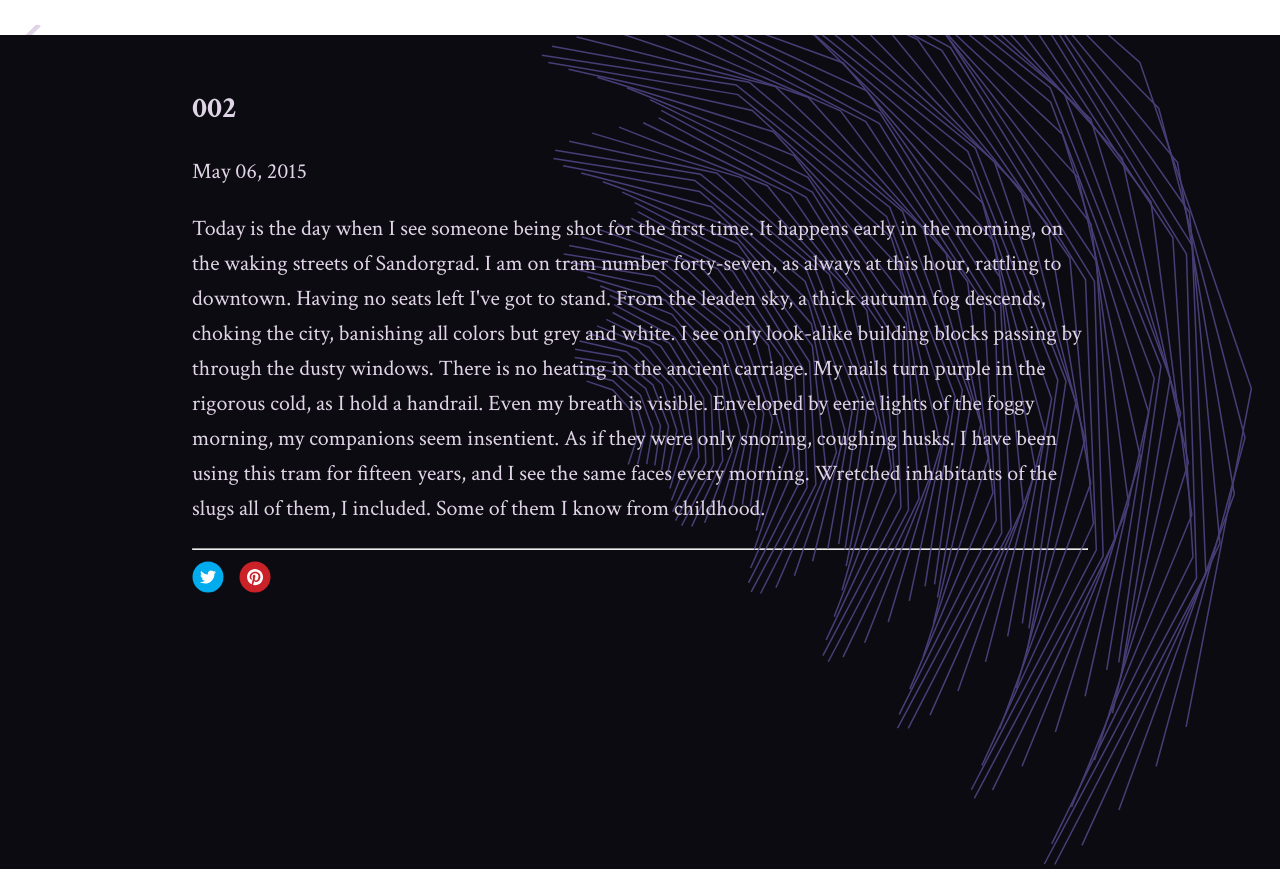
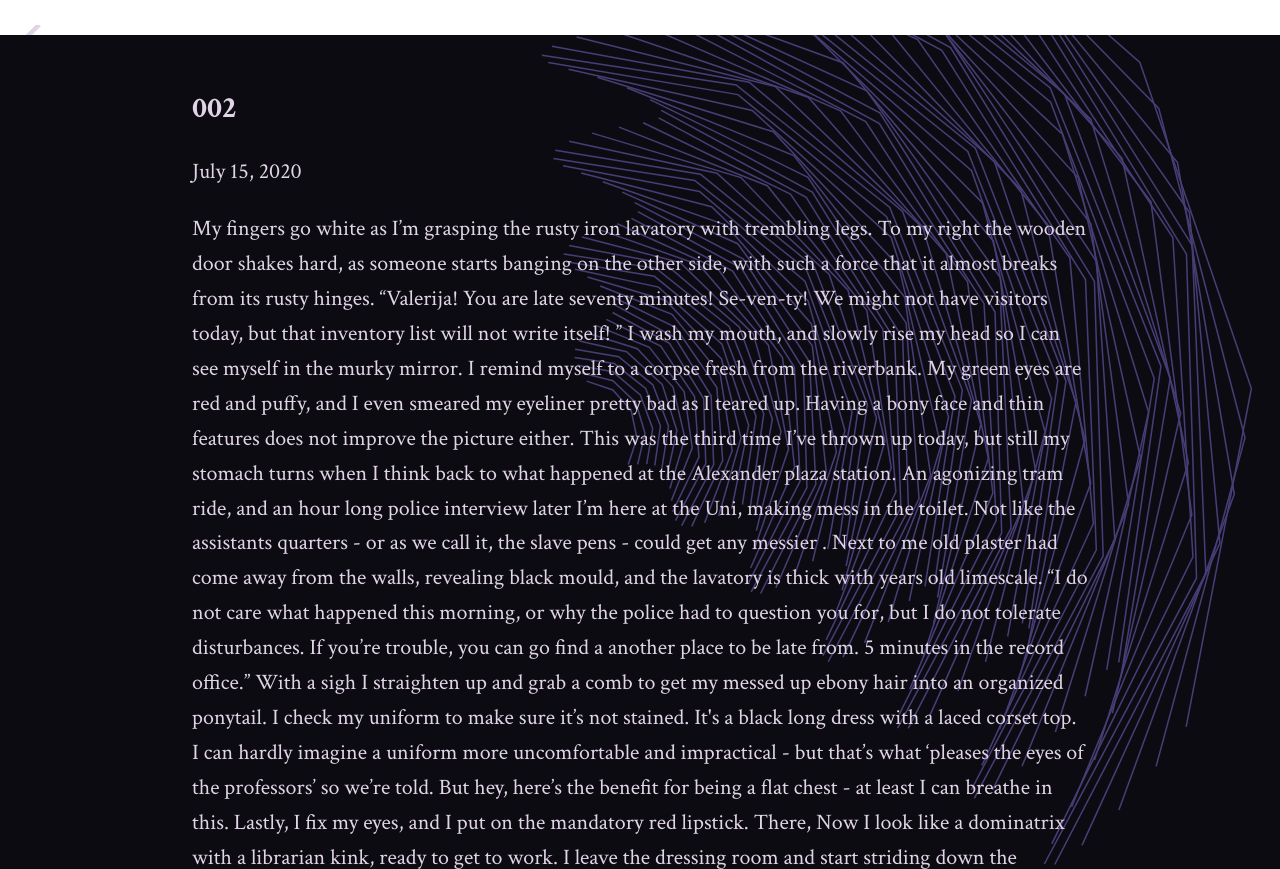
Before and after one commit to rlenkov/malice-novel, a Gatsby site: page /002/ in a window 1280 px wide. Shown: the top 869 px of the page. Built offline with nearby package versions, Linux system fonts and the light colour scheme; Gatsby itself is replaced by a stand-in of ours; a web font is replaced by a local one.

Commit message:
Add preliminary chapter 2

```diff
--- a/content/blog/002/index.md
+++ b/content/blog/002/index.md
@@ -1,7 +1,15 @@
 ---
 title: '002'
-date: '2015-05-06T23:46:37.121Z'
+date: '2020-07-15T22:12:03.284Z'
 ---
 
-Today is the day when I see someone being shot for the first time.
-It happens early in the morning, on the waking streets of Sandorgrad. I am on tram number forty-seven, as always at this hour, rattling to downtown. Having no seats left I've got to stand. From the leaden sky, a thick autumn fog descends, choking the city, banishing all colors but grey and white. I see only look-alike building blocks passing by through the dusty windows. There is no heating in the ancient carriage. My nails turn purple in the rigorous cold, as I hold a handrail. Even my breath is visible. Enveloped by eerie lights of the foggy morning, my companions seem insentient. As if they were only snoring, coughing husks. I have been using this tram for fifteen years, and I see the same faces every morning. Wretched inhabitants of the slugs all of them, I included. Some of them I know from childhood.
+My fingers go white as I’m grasping the rusty iron lavatory with trembling legs. To my right the wooden door shakes hard, as someone starts banging on the other side, with such a force that it almost breaks from its rusty hinges.
+“Valerija! You are late seventy minutes! Se-ven-ty! We might not have visitors today, but that inventory list will not write itself! ”
+I wash my mouth, and slowly rise my head so I can see myself in the murky mirror. I remind myself to a corpse fresh from the riverbank. My green eyes are red and puffy, and I even smeared my eyeliner pretty bad as I teared up. Having a bony face and thin features does not improve the picture either.
+This was the third time I’ve thrown up today, but still my stomach turns when I think back to what happened at the Alexander plaza station. An agonizing tram ride, and an hour long police interview later I’m here at the Uni, making mess in the toilet. Not like the assistants quarters - or as we call it, the slave pens - could get any messier . Next to me old plaster had come away from the walls, revealing black mould, and the lavatory is thick with years old limescale.
+“I do not care what happened this morning, or why the police had to question you for, but I do not tolerate disturbances. If you’re trouble, you can go find a another place to be late from. 5 minutes in the record office.”
+With a sigh I straighten up and grab a comb to get my messed up ebony hair into an organized ponytail. I check my uniform to make sure it’s not stained. It's a black long dress with a laced corset top. I can hardly imagine a uniform more uncomfortable and impractical - but that’s what ‘pleases the eyes of the professors’ so we’re told. But hey, here’s the benefit for being a flat chest - at least I can breathe in this. Lastly, I fix my eyes, and I put on the mandatory red lipstick. There, Now I look like a dominatrix with a librarian kink, ready to get to work.
+I leave the dressing room and start striding down the corridor connecting our quarters to the main reception. I stumble a few times on the way, till I get used to my high heels after the sneakers. As I get through half of the way I slowly give up hope, put my feelings in my pocket, and set my mind blank until my shift is done. That’s my way of coping with this soul eating job. Plus I bitch about quotas occasionally in lunch break, but that’s pretty standard.
+At the end of the corridor, turning a brass door handle I get to the main reception, a gorgeous hall with mosaic marble floors, limestone pillars and colored frescos as high as eyes can see. It’s similar to how temples looked like in the ancient times.
+I want to continue my stride, but suddenly a sound makes me linger on the threshold. It like a distant echo coming from behind me. A sound of water dripping. Is it a busted water pipe somewhere?
+“Valerija! - There she is, our Financial Clerk. Valerija come here!”
```
